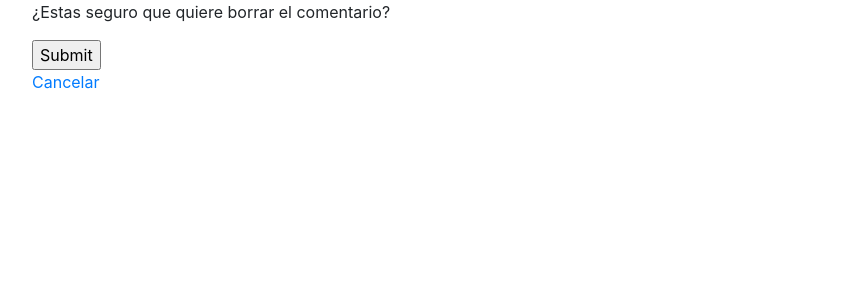
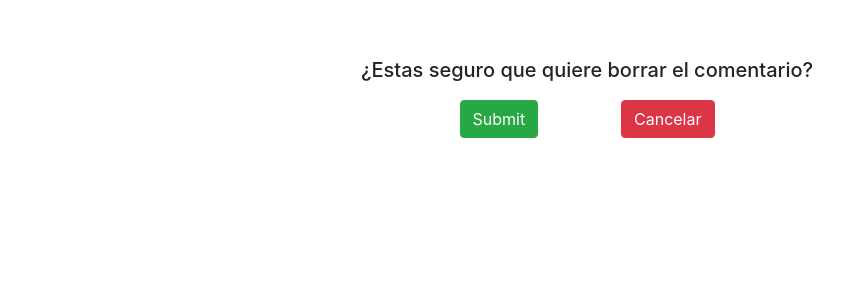
Before and after one commit to sebacris97/demo2, a Django app: template bookflixapp/templates/borrar_comentario.html in a window 1280 px wide. Shown: the part 59-359 px from the top of the page, without its empty margins (53-896 px from the left). Run offline with Django 3.2, Linux system fonts and the light colour scheme; the template is opened without the code that fills it, so the values that code supplies are empty; some libraries are stand-ins or nearby versions.

Commit message:
mejora estetica

```diff
--- a/bookflixapp/templates/borrar_comentario.html
+++ b/bookflixapp/templates/borrar_comentario.html
@@ -1,13 +1,31 @@
 {% extends 'base.html' %}
 
 {% block content %}
-<p>¿Estas seguro que quiere borrar el comentario?</p>
+
+<br><br>
+
+
+
+<div class="row">
+<div class="col-md-6 mx-auto">
+
+<h5 style="text-align:center; padding:10px;">¿Estas seguro que quiere borrar el comentario?</h5>
+
+</div>
+</div>
+<div class="row">
+<div class="col-md-3 mx-auto">
 
 <form method="POST">
 	{% csrf_token %}
-	<input type="submit" name="Aceptar">
+	<input class="btn btn-success float-left" type="submit" name="Aceptar">
+	<a class="btn btn-danger float-right" href="/verCapitulos/{{libro_id}}">Cancelar</a>
+	<br>
 </form>
 
-<a href="/verCapitulos/{{libro_id}}">Cancelar</a>
+</div>
+</div>
+
+
 
 {% endblock %}
```
